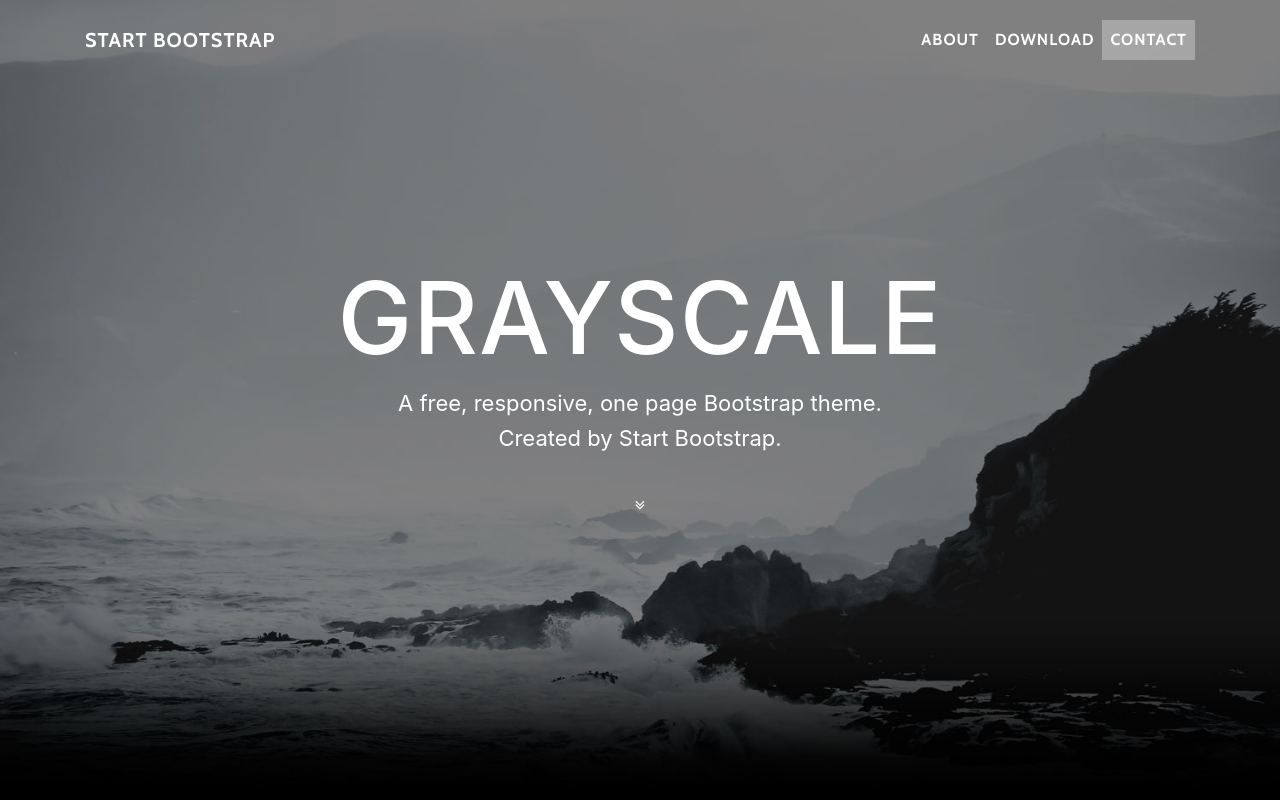
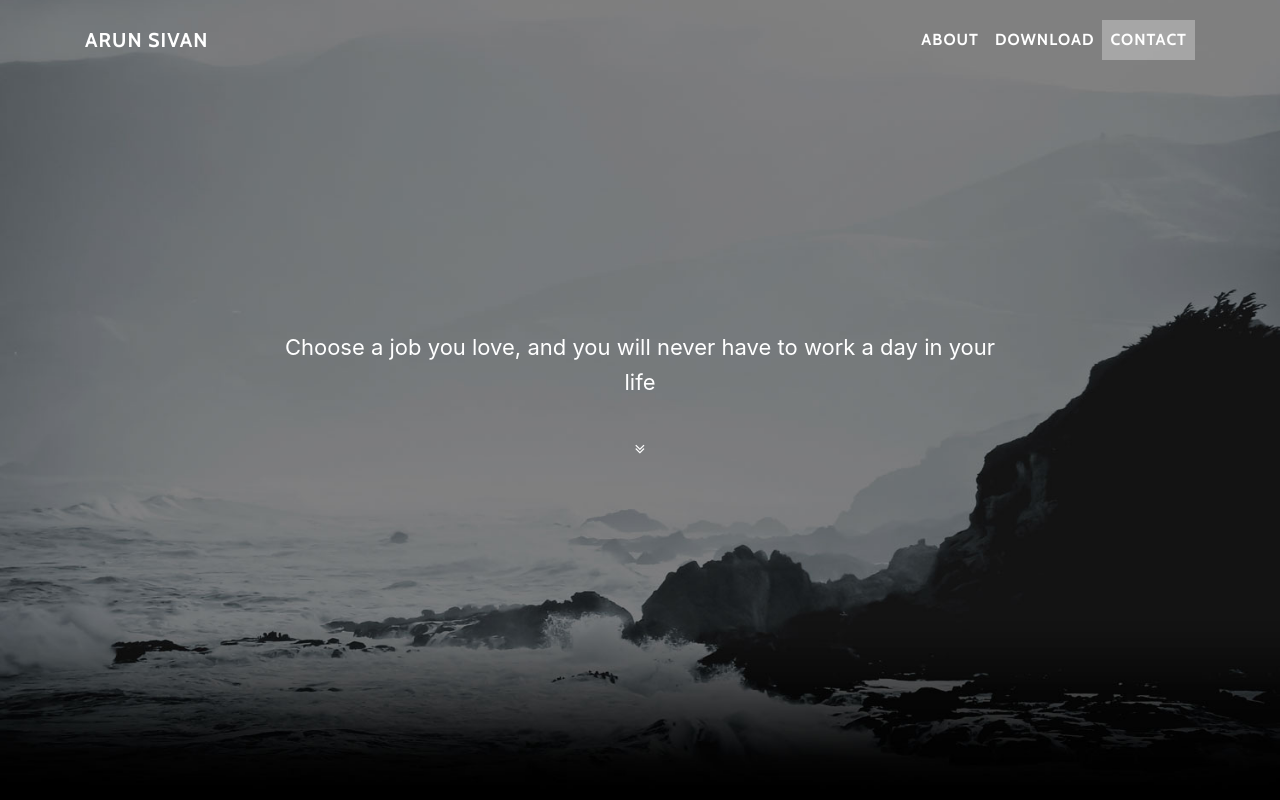
Before and after one commit to arunsivan/arunsivan.github.io, a website with bundled scripts: page index.html in a window 1280 px wide. Shown: the top 800 px of the page. Built offline with nearby package versions, Linux system fonts and the light colour scheme.

Commit message:
twitter bootstrap grayscale template commit

```diff
--- a/index.html
+++ b/index.html
@@ -8,7 +8,7 @@
     <meta name="description" content="">
     <meta name="author" content="">
 
-    <title>Grayscale - Start Bootstrap Theme</title>
+    <title>Arun sivan</title>
 
     <!-- Bootstrap core CSS -->
     <link href="vendor/bootstrap/css/bootstrap.min.css" rel="stylesheet">
@@ -28,7 +28,7 @@
     <!-- Navigation -->
     <nav class="navbar navbar-expand-lg navbar-light fixed-top" id="mainNav">
       <div class="container">
-        <a class="navbar-brand js-scroll-trigger" href="#page-top">Start Bootstrap</a>
+        <a class="navbar-brand js-scroll-trigger" href="#page-top">Arun sivan</a>
         <button class="navbar-toggler navbar-toggler-right" type="button" data-toggle="collapse" data-target="#navbarResponsive" aria-controls="navbarResponsive" aria-expanded="false" aria-label="Toggle navigation">
           Menu
           <i class="fa fa-bars"></i>
@@ -55,9 +55,8 @@
         <div class="container">
           <div class="row">
             <div class="col-lg-8 mx-auto">
-              <h1 class="brand-heading">Grayscale</h1>
-              <p class="intro-text">A free, responsive, one page Bootstrap theme.
-                <br>Created by Start Bootstrap.</p>
+              <h1 class="brand-heading"><blockquote></blockquote></h1>
+              <p class="intro-text">Choose a job you love, and you will never have to work a day in your life</p>
               <a href="#about" class="btn btn-circle js-scroll-trigger">
                 <i class="fa fa-angle-double-down animated"></i>
               </a>
```
